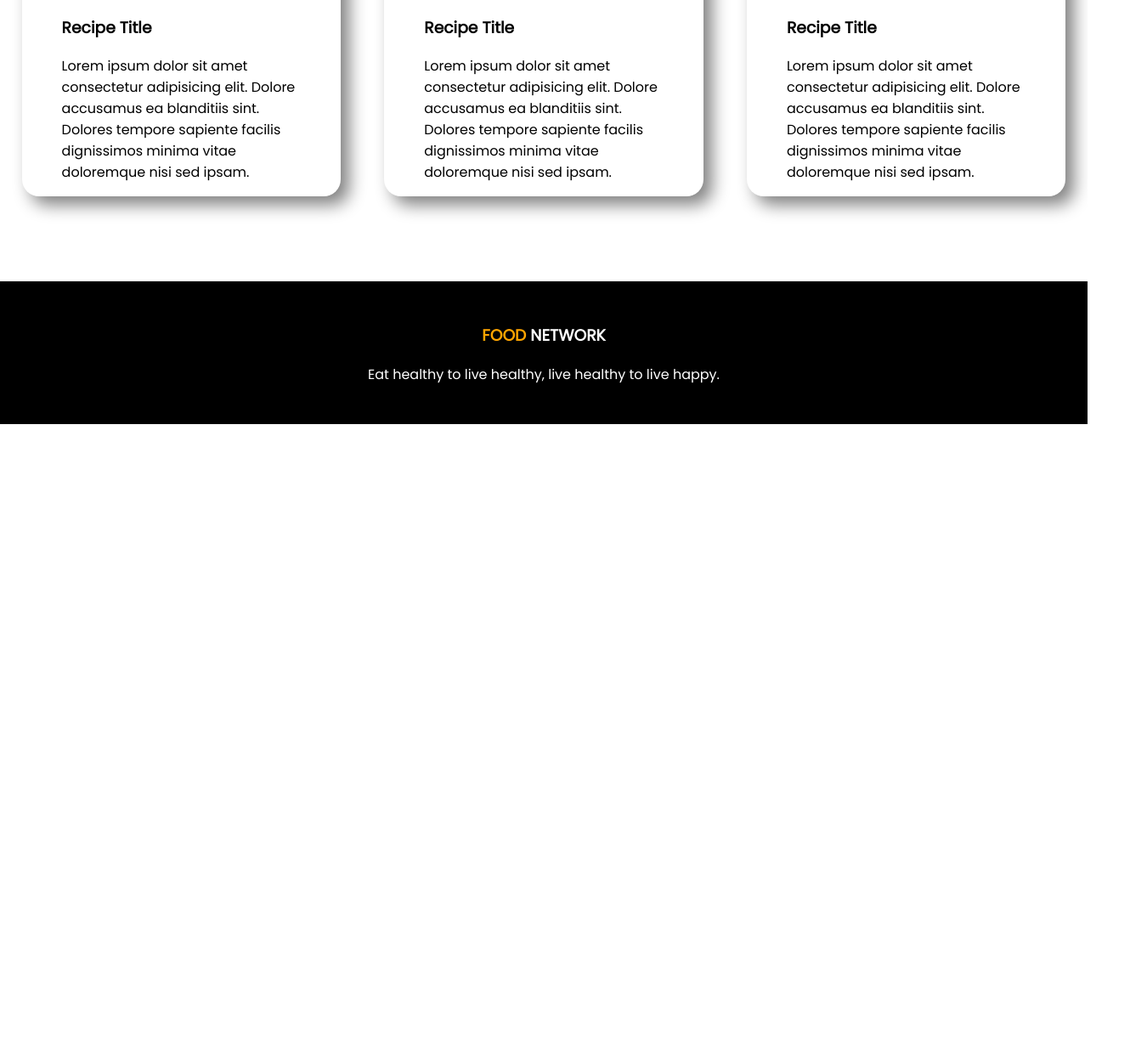
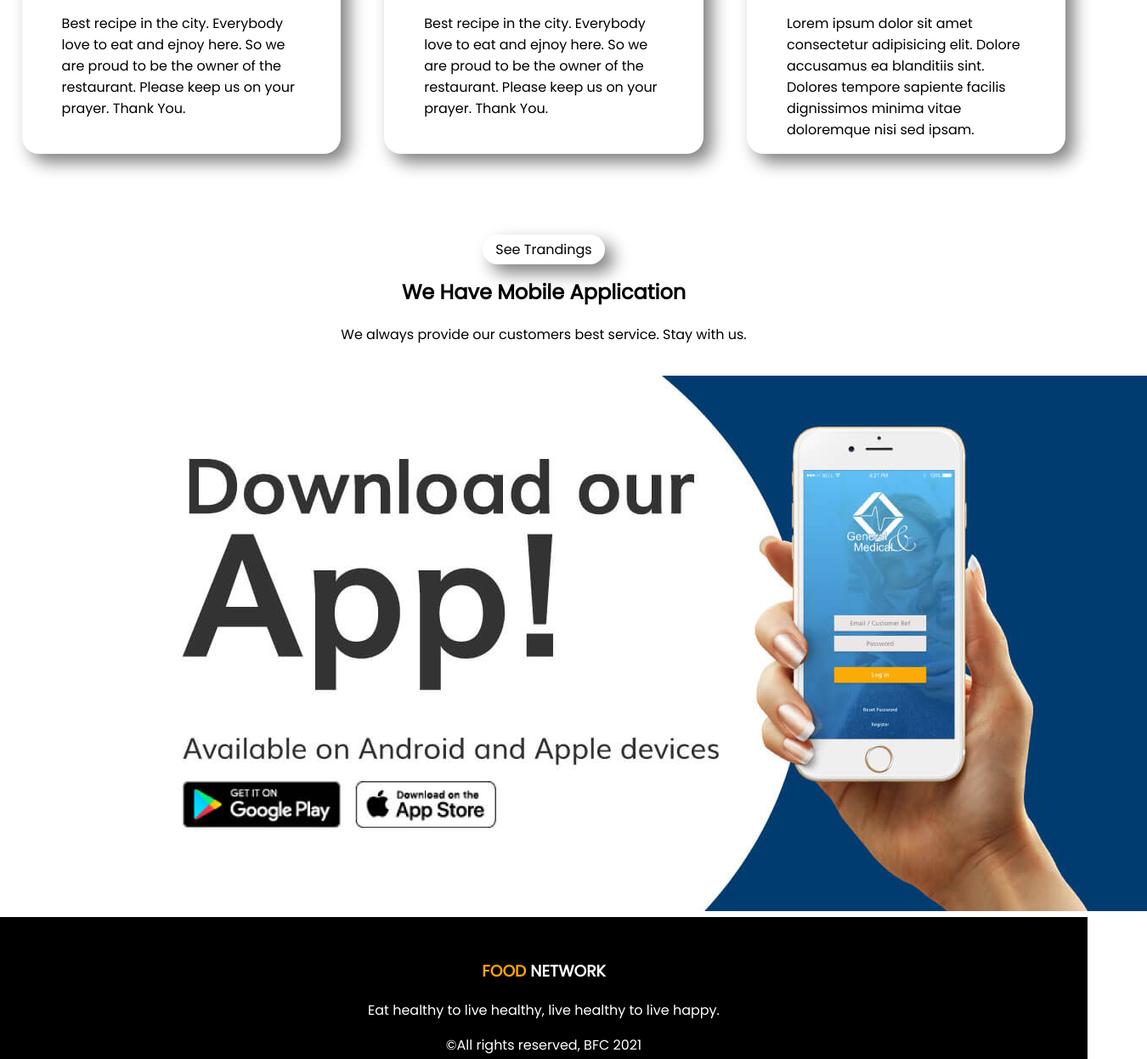
Before and after one commit to ashik12060/food-network, a plain HTML site: page index.html in a window 1280 px wide. Shown: the part 2176-3422 px from the top of the page at 85% size, 1350 px wide, since content can reach past the window. Before the commit the page ends 2675 px from the top, so only its background shows below. Drawn offline with Linux system fonts and the light colour scheme.

Commit message:
style added

```diff
--- a/index.html
+++ b/index.html
@@ -8,7 +8,6 @@
     <link rel="preconnect" href="https://fonts.googleapis.com">
     <link rel="preconnect" href="https://fonts.gstatic.com" crossorigin>
     <link href="https://fonts.googleapis.com/css2?family=Poppins&display=swap" rel="stylesheet">
-
     <title>Food-Network</title>
     <link rel="stylesheet" href="style.css">
 
@@ -22,7 +21,7 @@
             <h2>just Eat Healthy</h2>
             <h2>With Food Network</h2>
             <p>We are serving healthy food here. You don't need to worry about food quality. Our food quiality is best in the city. Enjoy Your Meal.</p>
-            <a class="button" target="_blank" href="https://www.bk.com/">Order Food</a>
+            <a class="button" target="_blank" href="https://bfcbd.com/index.html">Order Food</a>
         </div>
         <div class="separate-width">
             <img src="./images/./Group 8425.png" alt="image">
@@ -36,14 +35,14 @@
         <div class="separate-width">
             <h3>About Me</h3>
             <p>This is one of the most successful barger shop. People from all over the city come here to enjoy burger. We are open from 10:00 am to 11:30 pm. You can also order burger from our website. Our present rating is 5 star. So hurry and place your order.</p>
-            <a class="button" target="_blank" href="https://www.bk.com/contact-us">Contact Me</a>
+            <a class="button" target="_blank" href="https://bfcbd.com/index.html#contact">Contact Me</a>
         </div>
     </section>
 
     <!-- thrid section -->
     <div id="recipe-postion">
         <h3>My Recipies</h3>
-        <p>This is a burger shop. You will be exited to know that we have a number of items on burger. They are Beef Burger, Elk Burger, Portobello Mushroom Burger, Turkey Burger, Veggie Burger, Bison Burger, Wild Salmon Burger, Black Bean Burger, Chicken Burger and so on!</p>
+        <p>Best recipe in the city. Everybody love to eat and ejnoy here. So we are proud to be the owner of the restaurant. Please keep us on your prayer. Thank You.</p>
 
     </div>
 
@@ -53,14 +52,14 @@
             <img src="./images/./1.png" alt="">
             <div class="recipe-title-style">
                 <h3>Recipe Title</h3>
-            <p>Lorem ipsum dolor sit amet consectetur adipisicing elit. Dolore accusamus ea blanditiis sint. Dolores tempore sapiente facilis dignissimos minima vitae doloremque nisi sed ipsam.</p>
+            <p>Best recipe in the city. Everybody love to eat and ejnoy here. So we are proud to be the owner of the restaurant. Please keep us on your prayer. Thank You.</p>
             </div>
         </div>
         <div class="new-width border-style">
             <img src="./images/./2.jpg" alt="">
             <div class="recipe-title-style">
                 <h3>Recipe Title</h3>
-            <p>Lorem ipsum dolor sit amet consectetur adipisicing elit. Dolore accusamus ea blanditiis sint. Dolores tempore sapiente facilis dignissimos minima vitae doloremque nisi sed ipsam.</p>
+            <p>Best recipe in the city. Everybody love to eat and ejnoy here. So we are proud to be the owner of the restaurant. Please keep us on your prayer. Thank You.</p>
             </div>
         </div>
          <div class="new-width border-style">
@@ -72,11 +71,29 @@
          </div>
 
     </section>
+    <div class="link-style">
+        <a id="new-button"  target="_blank" href="https://www.youtube.com/watch?v=PO-UGeKrO7Y">See Trandings</a>
+    </div>
 
+     <section>
+         <div>
+             <div class="background-trend">
+                 <h1>We Have Mobile Application</h1>
+                 <p>We always provide our customers best service. Stay with us.</p>
+             </div>
 
+         </div>
+     </section>
+
+     <div class="download">
+         <img src="./images/app-open-graph.jpg" alt="image">
+     </div>
+
+    <!-- <footer> -->
     <footer class="footer-class">
         <h3><span class="orange-color">FOOD</span> NETWORK</h3>
         <P>Eat healthy to live healthy, live healthy to live happy.</P>
+        <p>&#169;All rights reserved, BFC 2021</p>
     </footer>
 </body>
 </html>
--- a/style.css
+++ b/style.css
@@ -38,6 +38,7 @@ h2{
 }
 .bg-image{
     background-image:url(./images/./7.png);
+    border:none;
 }
 .bg-image img{
     margin-bottom:0;
@@ -78,7 +79,7 @@ h2{
     padding-right:20px;
     padding-left:10px;
 }
-.bottom-padding{
+ .bottom-padding{
     padding-bottom:100px;
 }
 
@@ -87,4 +88,34 @@ h2{
     background-color:black;
     color:white;
     padding:30px 0px 30px 0px;
+} */
+h1{
+    color:rgb(255, 255, 255);
+    text-align: center;
+    font-size:50px;
 }
+
+
+.background-trend,h1{
+    text-align: center;
+    color:rgb(0, 0, 0);
+
+}
+.link-style{
+    text-align: center;
+}
+.download{
+    margin-left: 60px;
+    padding-left:90px;
+    padding-top: 20px;;
+}
+#new-button{
+   font-weight:400;
+    box-shadow: 10px 10px 20px gray;
+    padding:6px 15px;
+    border-radius:20px;
+    text-decoration: none;
+    color:rgb(0, 0, 0);
+    font-weight: 400;
+
+}
```
Also changed, not shown: images/app-open-graph.jpg (added), images/boy.png (deleted).
